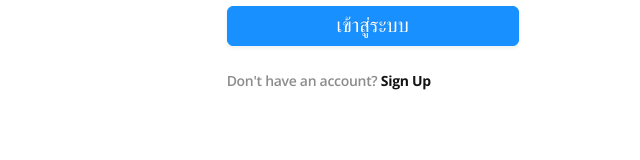
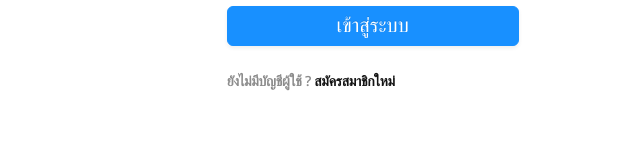
Before and after one commit to KaritSung/colonia-mini-o, a React (Create React App) app: page /sign-in in a window 1280 px wide. Shown: the part 302-462 px from the top of the page, without its empty margins (320-960 px from the left). Built offline with nearby package versions, Linux system fonts and the light colour scheme.

Commit message:
Update SignIn.js

```diff
--- a/src/pages/SignIn.js
+++ b/src/pages/SignIn.js
@@ -126,10 +126,8 @@ export default class SignIn extends Component {
                     </Button>
                   </Form.Item>
                   <p className="font-semibold text-muted">
-                    Don't have an account?{" "}
-                    <Link to="/sign-up" className="text-dark font-bold">
-                      Sign Up
-                    </Link>
+                    ยังไม่มีบัญชีผู้ใช้ ?{" "}
+                    <Link className="text-dark font-bold">สมัครสมาชิกใหม่</Link>
                   </p>
                 </Form>
               </Col>
```
